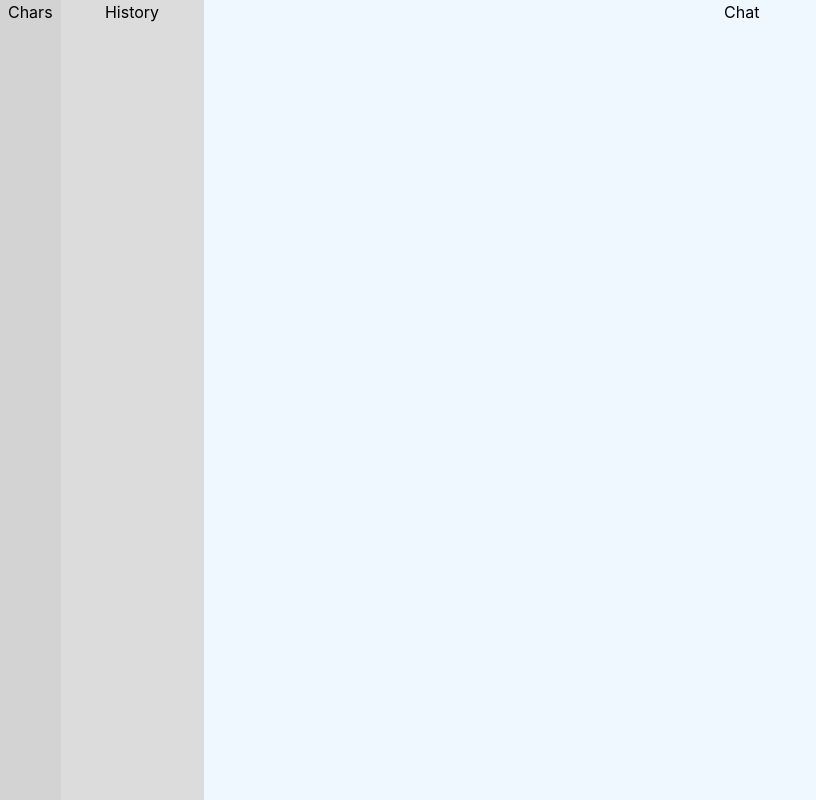
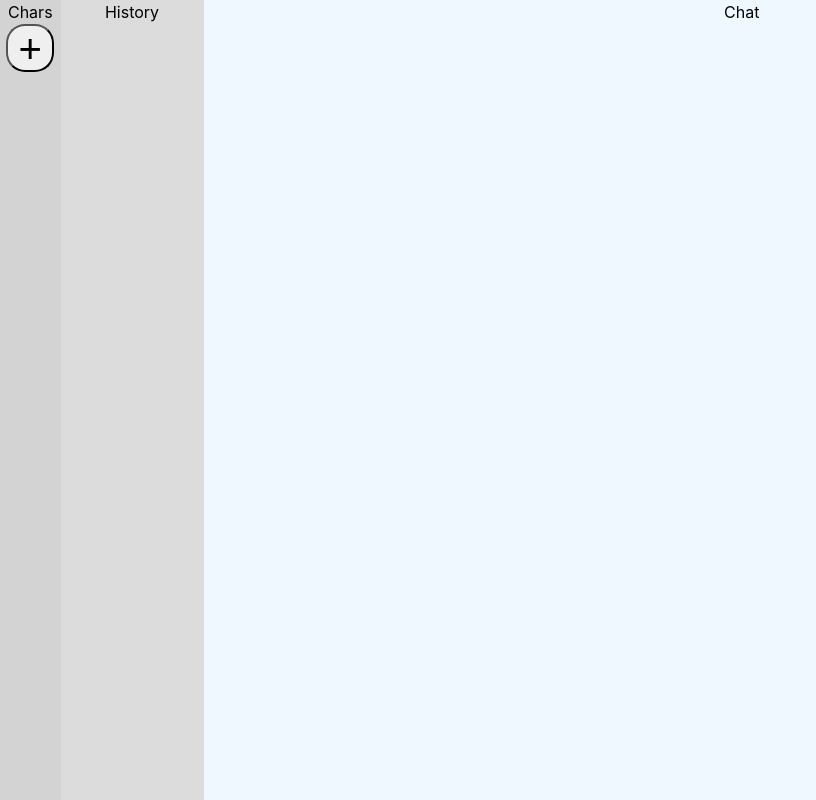
Before and after one commit to PleahMaCaka/CAI-Client, a React (Vite) app: page / in a window 1280 px wide. Shown: the whole page, without its empty margins (0-816 px from the left). Built offline with nearby package versions, Linux system fonts and the light colour scheme.

Commit message:
chore: add btn

```diff
--- a/src/components/chars-frame.tsx
+++ b/src/components/chars-frame.tsx
@@ -5,6 +5,9 @@ export default function CharsFrame() {
     <>
       <div id="chars-frame">
         Chars
+        <button className="center-icon add-btn">
+          +
+        </button>
       </div>
     </>
   )
--- a/src/styles/chars-frame.css
+++ b/src/styles/chars-frame.css
@@ -2,4 +2,21 @@
   background-color: lightgray;
   height: 100vh;
   width: 72px;
+
+  display: flex;
+  flex-direction: column;
+  justify-content: left;
 }
+
+.center-icon {
+  align-self: center;
+  height: 48px;
+  width: 48px;
+
+  border-radius: 40%;
+}
+
+.add-btn {
+  font-size: 40px;
+  font-weight: normal;
+}
```
Also changed, not shown: src/assets/plus.svg (added).
